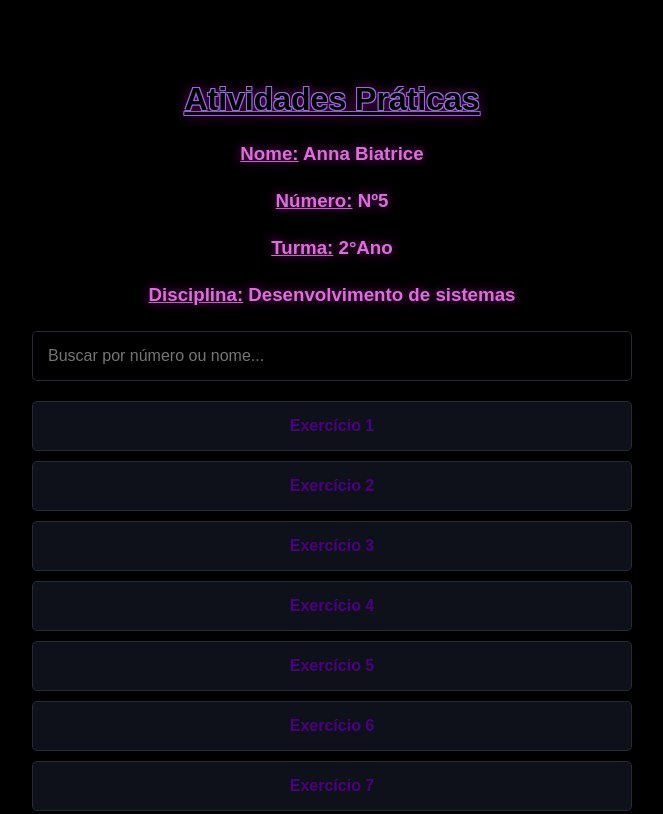
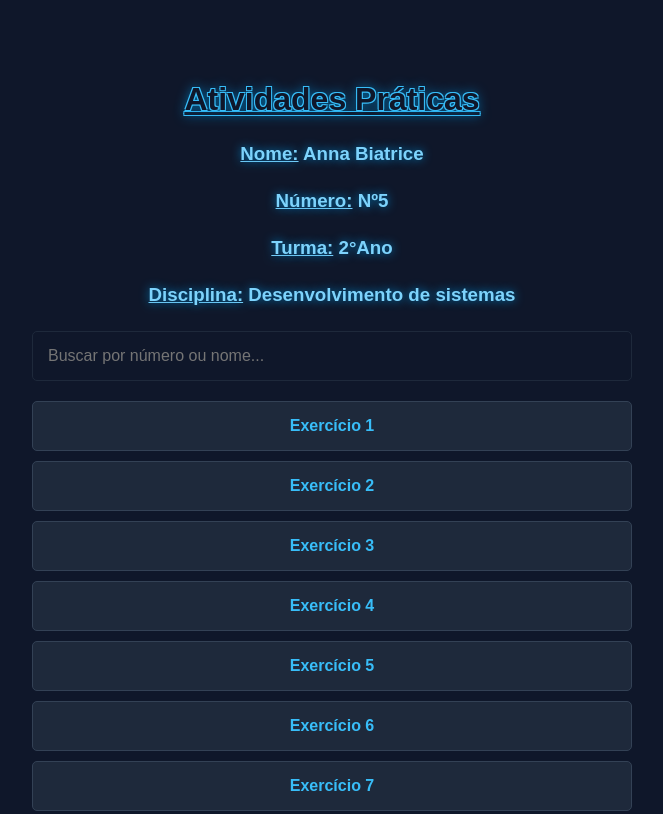
Before and after one commit to annapoli-beep/exerciciogabriel, a plain HTML site: page index.html in a window 1280 px wide. Shown: the top 814 px of the page, without its empty margins (308-971 px from the left). Drawn offline with Linux system fonts and the light colour scheme.

Commit message:
Update style.css

```diff
--- a/style.css
+++ b/style.css
@@ -3,26 +3,26 @@ body {
   max-width: 600px;
   margin: 40px auto;
   padding: 20px;
-  background: black;
-  color: #e8edf2;
+  background: #0f172a;
+  color: #f8fafc;
 }
 
 h1 {
   text-decoration: underline;
   text-shadow:
-    -1px -1px 0 mediumpurple,
-     1px -1px 0 mediumpurple,
-    -1px  1px 0 mediumpurple,
-     1px  1px  mediumpurple,
-     0    0   12px purple;
-  color: black;
+    -1px -1px 0 #38bdf8,
+     1px -1px 0 #38bdf8,
+    -1px  1px 0 #38bdf8,
+     1px  1px 0 #38bdf8,
+     0    0   12px #0284c7;
+  color: #0f172a;
   text-align: center;
   margin-bottom: 25px;
 }
 
 h3 {
-  text-shadow: 0 0 10px purple;
-  color: Orchid;
+  text-shadow: 0 0 10px #0284c7;
+  color: #7dd3fc;
   text-align: center;
   margin-bottom: 25px;
 }
@@ -39,19 +39,18 @@ span {
   width: 100%;
   padding: 15px;
   font-size: 16px;
-  border: 1px solid #242b32;
-  background: black;
-  color: gray;
+  border: 1px solid #1e293b;
+  background: #0f172a;
+  color: #94a3b8;
   border-radius: 5px;
   box-sizing: border-box;
   outline: none;
 }
 
 #pesquisaInput:focus {
-  border-color: mediumpurple;
-  box-shadow: purple;
+  border-color: #38bdf8;
+  box-shadow: 0 0 8px #0284c7;
 }
-
 
 ul {
   list-style: none;
@@ -66,18 +65,18 @@ li {
 a {
   display: block;
   padding: 15px;
-  background: rgb(14, 17, 26);;
-  color: #4B0082;
+  background: #1e293b;
+  color: #38bdf8;
   text-decoration: none;
   border-radius: 5px;
   font-weight: bold;
   text-align: center;
-  border: 1px solid #242b32;
+  border: 1px solid #334155;
   transition: box-shadow 0.2s ease, border-color 0.2s ease, color 0.2s ease;
 }
 
 a:hover {
-  box-shadow: 0 0 10px purple;
-  border-color:  mediumpurple;
-  color:  mediumpurple;
+  box-shadow: 0 0 10px #0284c7;
+  border-color: #38bdf8;
+  color: #7dd3fc;
 }
```
